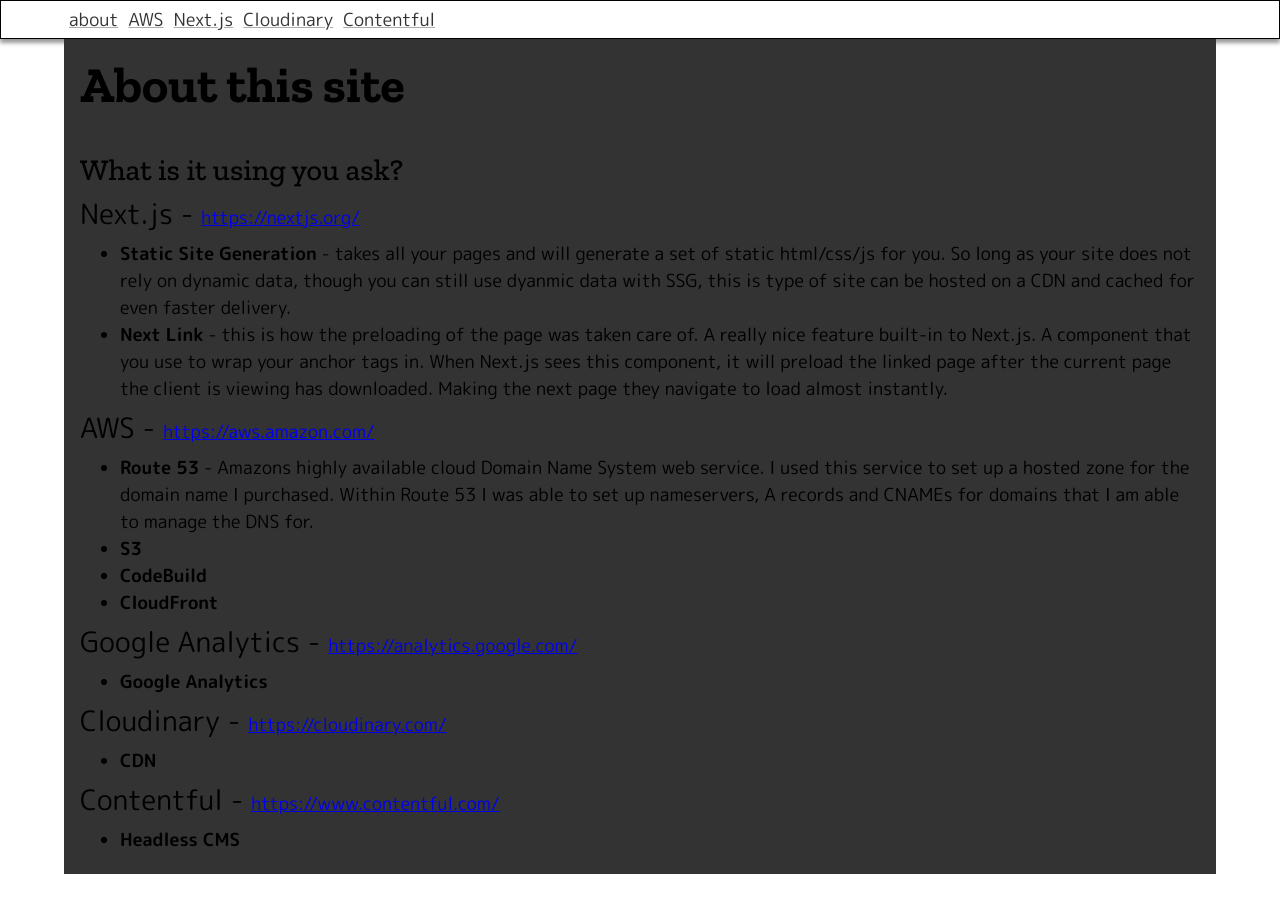
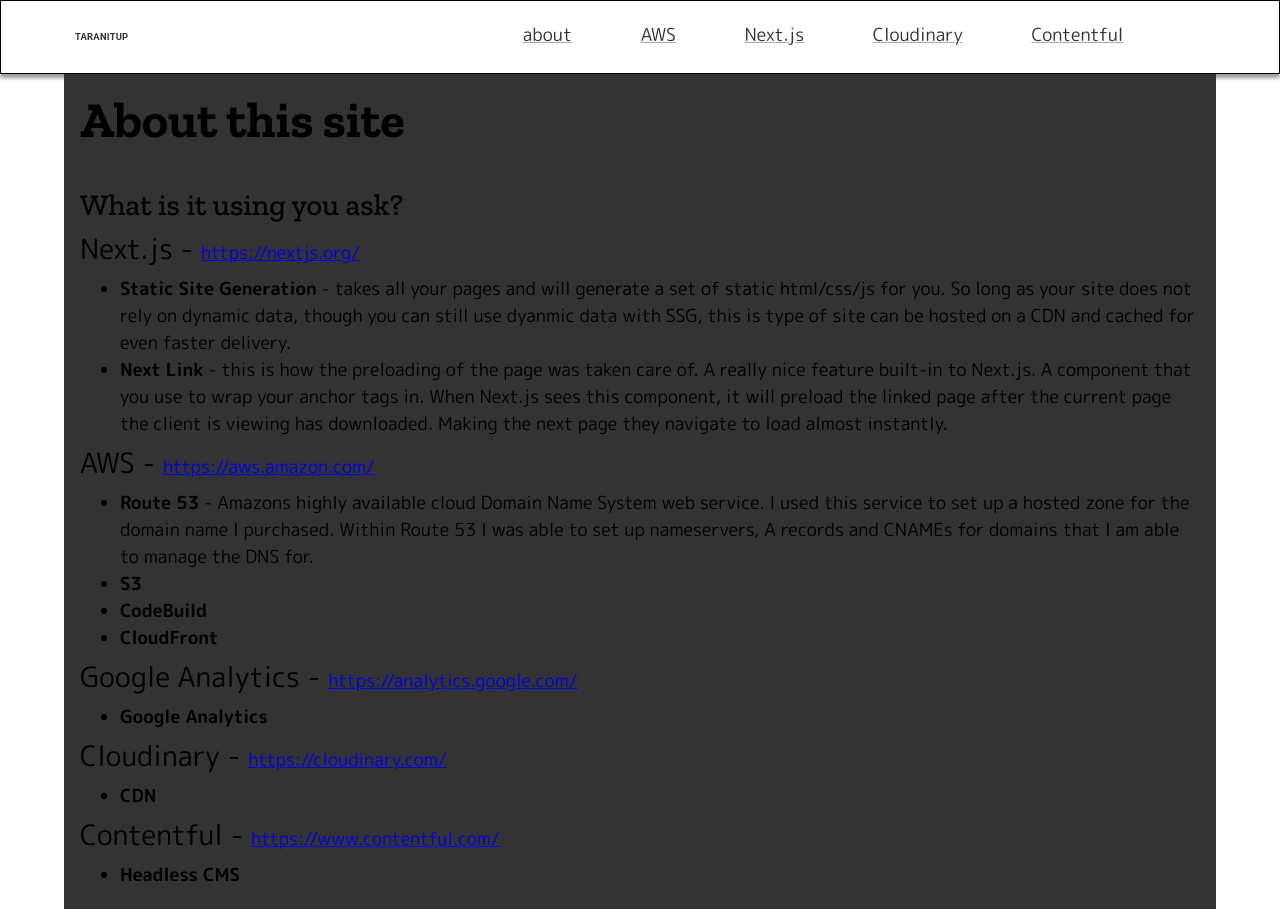
Before and after one commit to taran-pierce/taranitup, a Next.js app: page /about in a window 1280 px wide. Before the commit the page ends 874 px from the top, so only its background shows below. Built offline with nearby package versions, Linux system fonts and the light colour scheme; a web font is replaced by a local one.

Commit message:
feature/style-updates
refactoring navigation

```diff
--- a/components/header/index.js
+++ b/components/header/index.js
@@ -1,12 +1,13 @@
 import React from 'react';
 import Navigation from '../navigation';
-import { useWindowDimensions } from '../../utils/useWindowDimensions';
 
 import styled from 'styled-components';
 
 const MainHeader = styled.header`
   border: 1px solid black;
   box-shadow: 0 4px 4px rgba(0,0,0,.4);
+  padding-top: 2rem;
+  padding-bottom: 2rem;
 `;
 
 export default function Header({children}) {
--- a/components/navigation/components/DesktopNavigation.js
+++ b/components/navigation/components/DesktopNavigation.js
@@ -15,15 +15,13 @@
   margin: 0;
   padding: 0;
   display: flex;
-  align-items: center;
 `;
 
 const ListItem = styled.li`
-  padding: .5rem;
+  flex-grow: 1;
 `;
 
 export default function MainNavigation({
-  activePage,
   links,
 }) {
   return (
--- /dev/null
+++ b/components/navigation/components/Logo.js
@@ -0,0 +1,25 @@
+import {
+  Button,
+} from '@mui/material';
+
+import styled from 'styled-components';
+
+const LogoDiv = styled.div`
+  font-weight: bold;
+`;
+
+export default function Logo() {
+  return (
+    <>
+      <LogoDiv>
+        <Button
+          size='large'
+          sx={{
+            fontWeight: 'bold',
+          }}
+          href="/"
+        >TaranItUp</Button>
+      </LogoDiv>
+    </>
+  );
+}
--- a/components/navigation/components/MobileNavigation.js
+++ b/components/navigation/components/MobileNavigation.js
@@ -1,5 +1,4 @@
 import {
-  // useEffect,
   useState,
 } from 'react';
 
@@ -14,9 +13,8 @@
 const Navigation = styled.ul`
   list-style-type: none;
   margin: 0;
-  padding: 0;
-  display: flex;
-  align-items: center;
+  padding-left: 2rem;
+  padding-right: 2rem;
 `;
 
 const ListItem = styled.li`
@@ -34,8 +32,16 @@
 
   return (
     <>
-      <Button onClick={toggleDrawer(true)}>Menu</Button>
-      <Drawer open={open} onClose={toggleDrawer(false)}>
+      <Button
+        onClick={toggleDrawer(true)}
+        size='large'
+        variant='outlined'
+      >Menu</Button>
+      <Drawer
+        open={open}
+        onClose={toggleDrawer(false)}
+      >
+        <Navigation>
           {links && links.map((link, key) => {
             return (
               <ListItem key={key}>
@@ -45,6 +51,7 @@
               </ListItem>
             )
           })}
+        </Navigation>
       </Drawer>
     </>
   );
--- a/components/navigation/index.js
+++ b/components/navigation/index.js
@@ -3,16 +3,16 @@
   useEffect,
 } from 'react';
 
+import Logo from './components/Logo';
 import MobileNavigation from './components/MobileNavigation';
 import DesktopNavigation from './components/DesktopNavigation';
 
-import styled from 'styled-components';
-
 import {
   Box,
-  Link,
   Container,
+  Grid,
 } from '@mui/material';
+
 import useWindowDimensions from '../../utils/useWindowDimensions';
 
 export default function Navigation({activePage}) {
@@ -40,7 +40,6 @@
   ];
 
   const {
-    height,
     width,
   } = useWindowDimensions();
 
@@ -53,8 +52,25 @@
   return (
     <>
       <Box
-        component="nav"
+        component='nav'
+      >
+        <Container>
+          <Grid
+            container
+            spacing={2}
+          >
+            <Grid
+              item
               sx={{
+                flexGrow: 1,
+              }}
+            >
+              <Logo />
+            </Grid>
+            <Grid
+              item
+              sx={{
+                flexGrow: 1,
                 textAlign: isMobile ? 'right' : 'left',
               }}
             >
@@ -65,6 +81,9 @@
                 <DesktopNavigation
                   links={links}
                 />}
+            </Grid>
+          </Grid>
+        </Container>
       </Box>
     </>
   );
```
Lines whose indentation alone changed are shown as unchanged.
